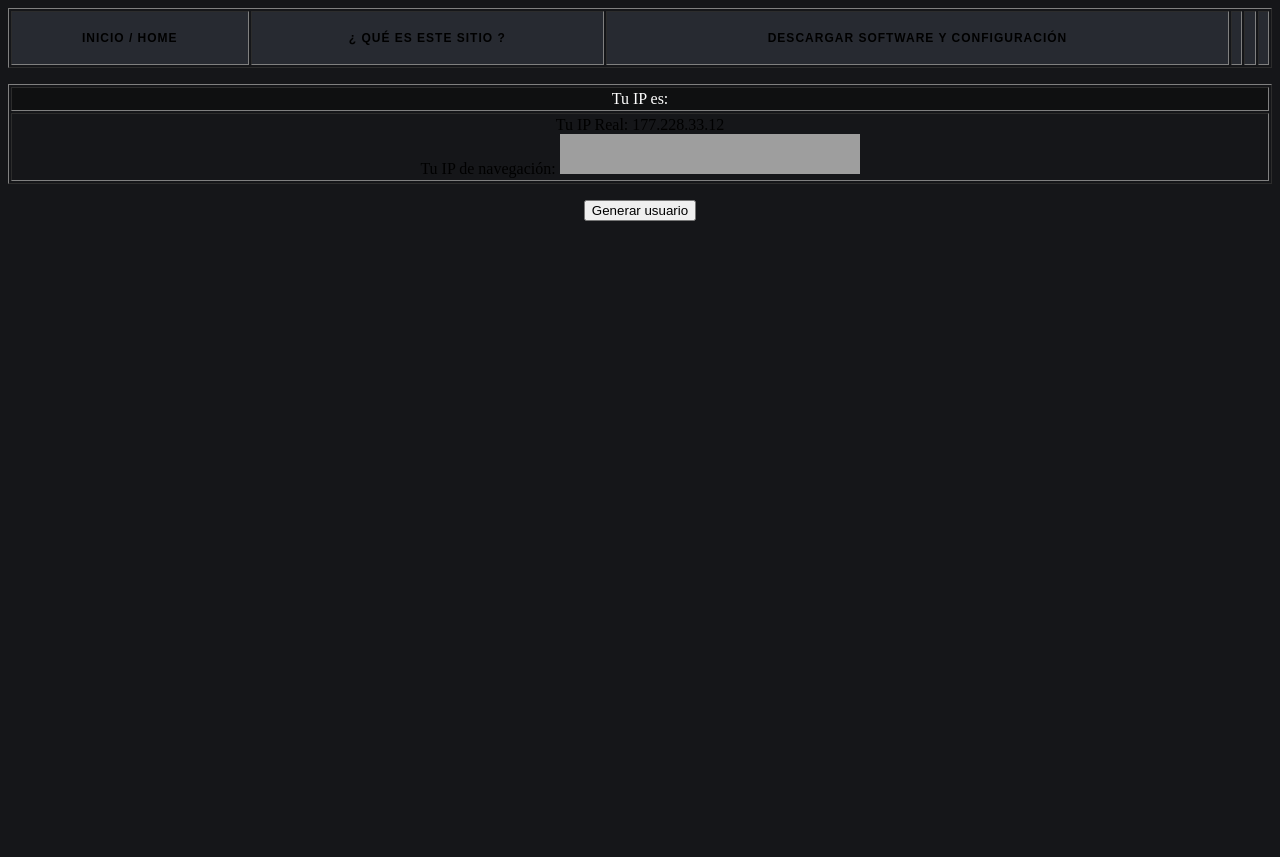
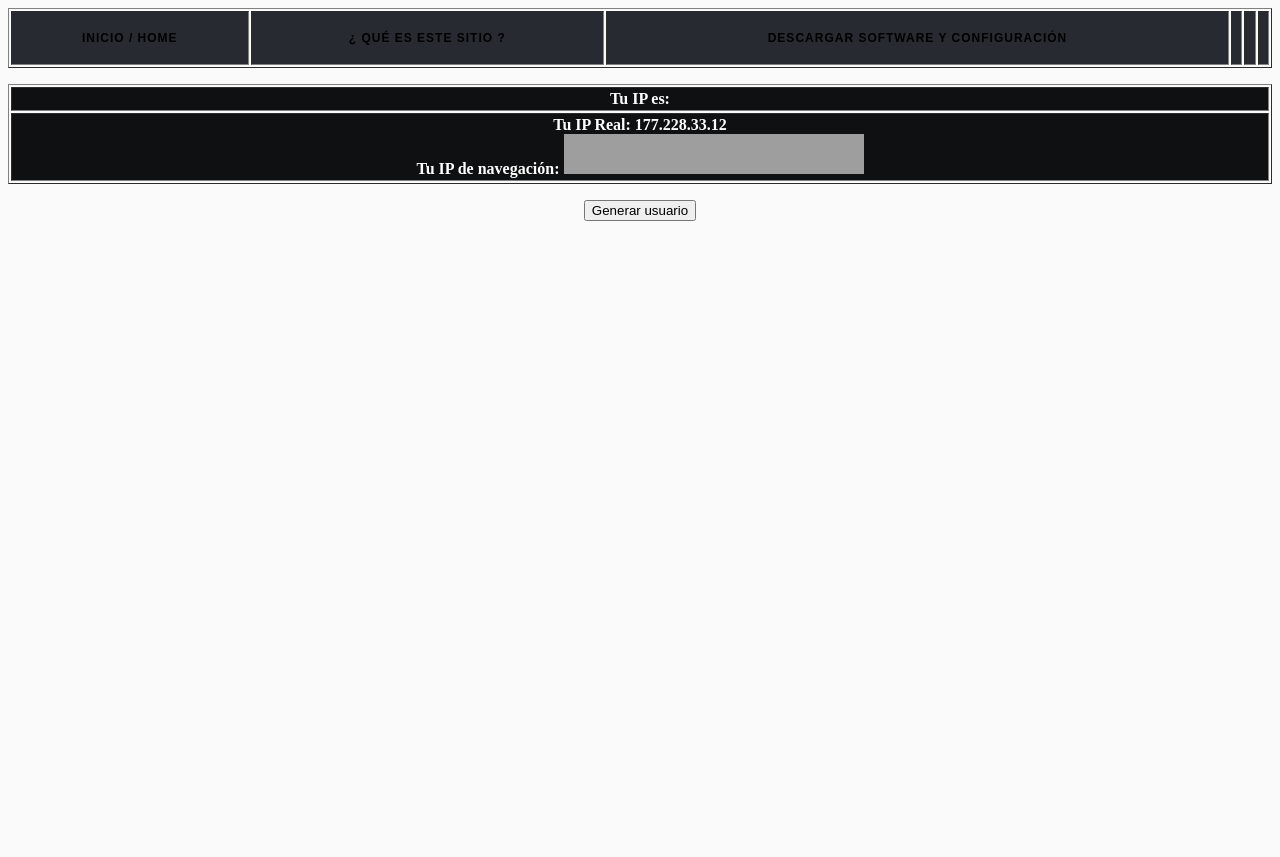
Before and after one commit to VentGrey/Dragon-VPN, a PHP site: page / in a window 1280 px wide. Run offline with PHP 8.4, Linux system fonts and the light colour scheme; grey boxes are pictures that could not be loaded.

Commit message:
switched to light colors

```diff
--- a/index.php
+++ b/index.php
@@ -46,7 +46,7 @@
       <td>Tu IP es:</td>
     </tr>
 
-    <tr align="center">
+    <tr class="vpn">
       <td>Tu IP Real: 177.228.33.12 <br> Tu IP de navegación: <iframe src="https://www.lastdragon.net/ip.php" frameborder="0" height="40" width="300"></iframe></td>
     </tr>
   </tbody>
--- a/style.php
+++ b/style.php
@@ -4,7 +4,7 @@
 
 /* Color del cuerpo de la página */
 body {
-    background: #151619;
+    background: #FAFAFA;
 }
 
 /* Color de fondo para la barra de navegación superior */
@@ -72,4 +72,19 @@ body {
     text-align: center;
     color: white;
     background-color: #0F1011;
+    font-weight: 900;
 }
+
+.vpn td {
+    text-align: center;
+    color: white;
+    background-color: #0F1011;
+    font-weight: 900;
+}
+
+.vpn iframe {
+    text-align: center;
+    color: white;
+    background-color: #0F1011;
+    font-weight: 900;
+}
```
